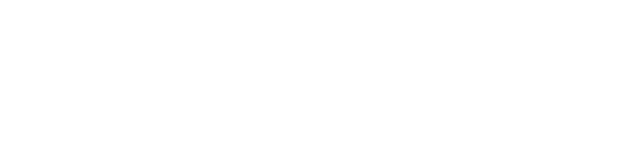
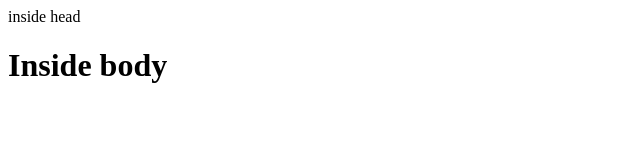
Before and after one commit to jagnish1998/HttpRemoteRepo, a plain HTML site: page index.html in a window 1280 px wide. Shown: the whole page, without its empty margins (0-640 px from the left). Drawn offline with Linux system fonts and the light colour scheme.

Commit message:
added new tags from github

```diff
--- a/index.html
+++ b/index.html
@@ -1 +1,6 @@
-<html> </html>
+<html>
+  <head>inside head</head>
+  <body>
+    <h1>Inside body</h1>
+  </body>
+</html>
```
